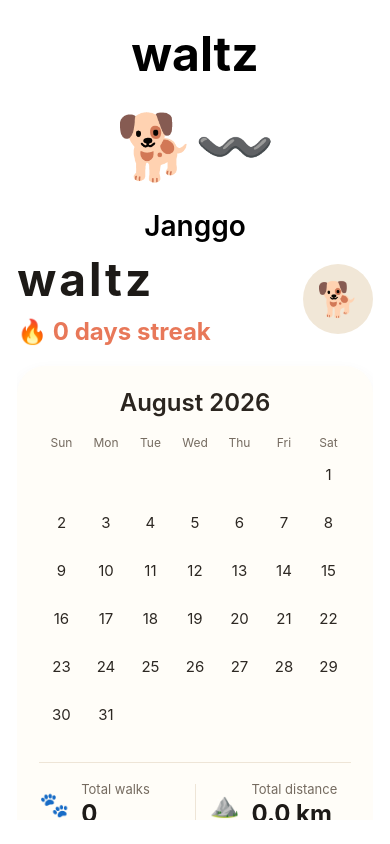
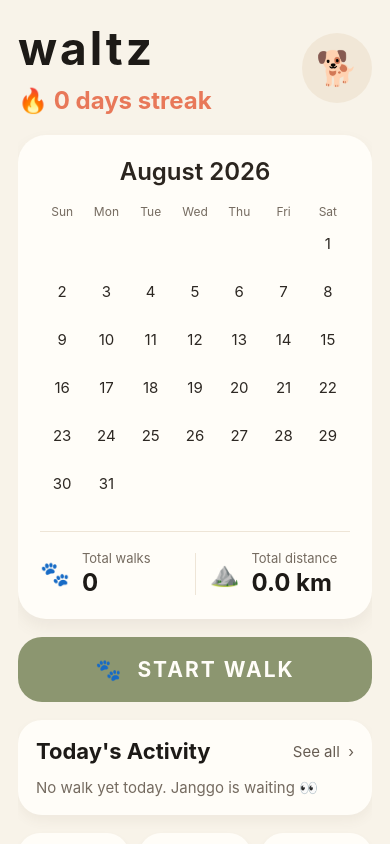
Before and after one commit to junok1m/waltz, a React Native app: screen / in a window 390 px wide. Built offline with nearby package versions, Linux system fonts and the light colour scheme; no server answers; the database is empty.

Commit message:
Adopt cream home layout shell

```diff
--- a/App.tsx
+++ b/App.tsx
@@ -1,5 +1,5 @@
 import { useEffect, useState } from "react";
-import { Alert, StyleSheet, Text, View } from "react-native";
+import { Alert, StyleSheet, View } from "react-native";
 import { StatusBar } from "expo-status-bar";
 import { HomeScreen } from "./components/HomeScreen";
 import { WalkCompleteScreen } from "./components/WalkCompleteScreen";
@@ -52,10 +52,6 @@ export default function App() {
 
   return (
     <View style={styles.container}>
-      <Text style={styles.logo}>waltz</Text>
-      <Text style={styles.dog}>🐕〰️</Text>
-      <Text style={styles.name}>Janggo</Text>
-
       {walkFinished ? (
         <WalkCompleteScreen
           seconds={seconds}
@@ -81,23 +77,8 @@ export default function App() {
 const styles = StyleSheet.create({
   container: {
     flex: 1,
-    backgroundColor: "#fff",
-    alignItems: "center",
-    justifyContent: "center",
-    padding: 24,
-  },
-  logo: {
-    fontSize: 48,
-    fontWeight: "700",
-    marginBottom: 24,
-  },
-  dog: {
-    fontSize: 64,
-    marginBottom: 24,
-  },
-  name: {
-    fontSize: 28,
-    fontWeight: "600",
-    marginBottom: 8,
+    backgroundColor: "#F8F3E9",
+    paddingHorizontal: 18,
+    paddingTop: 20,
   },
 });
```
